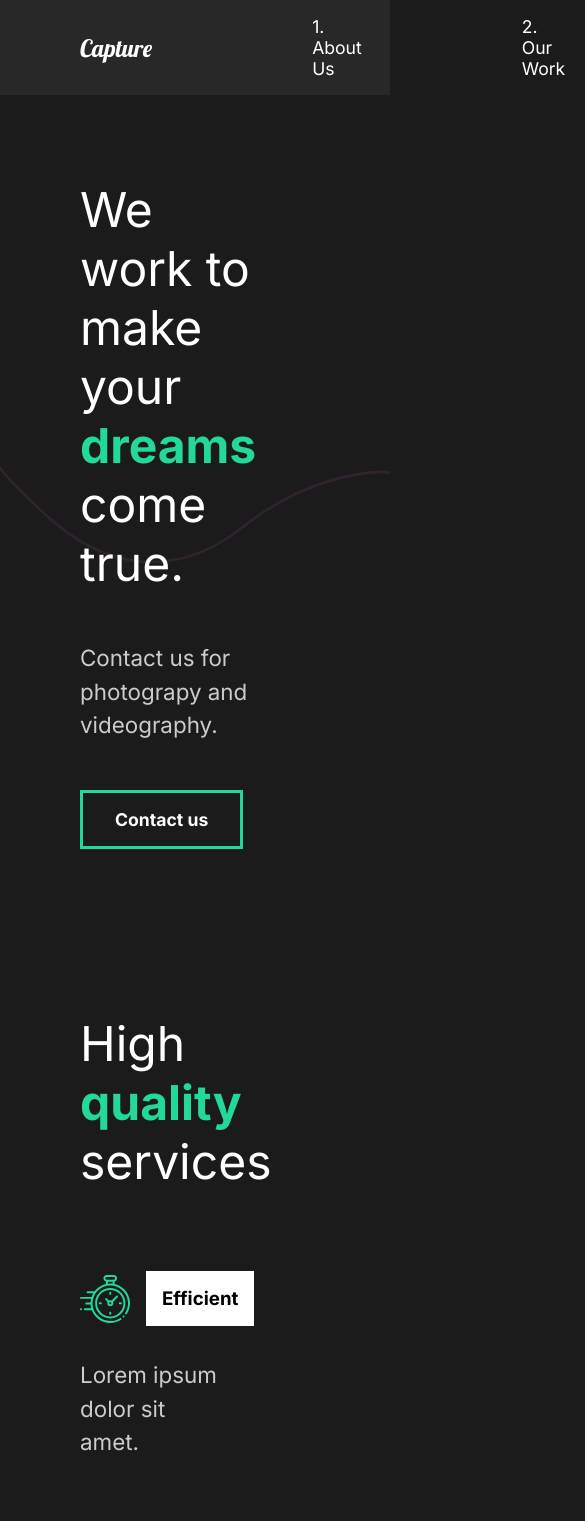
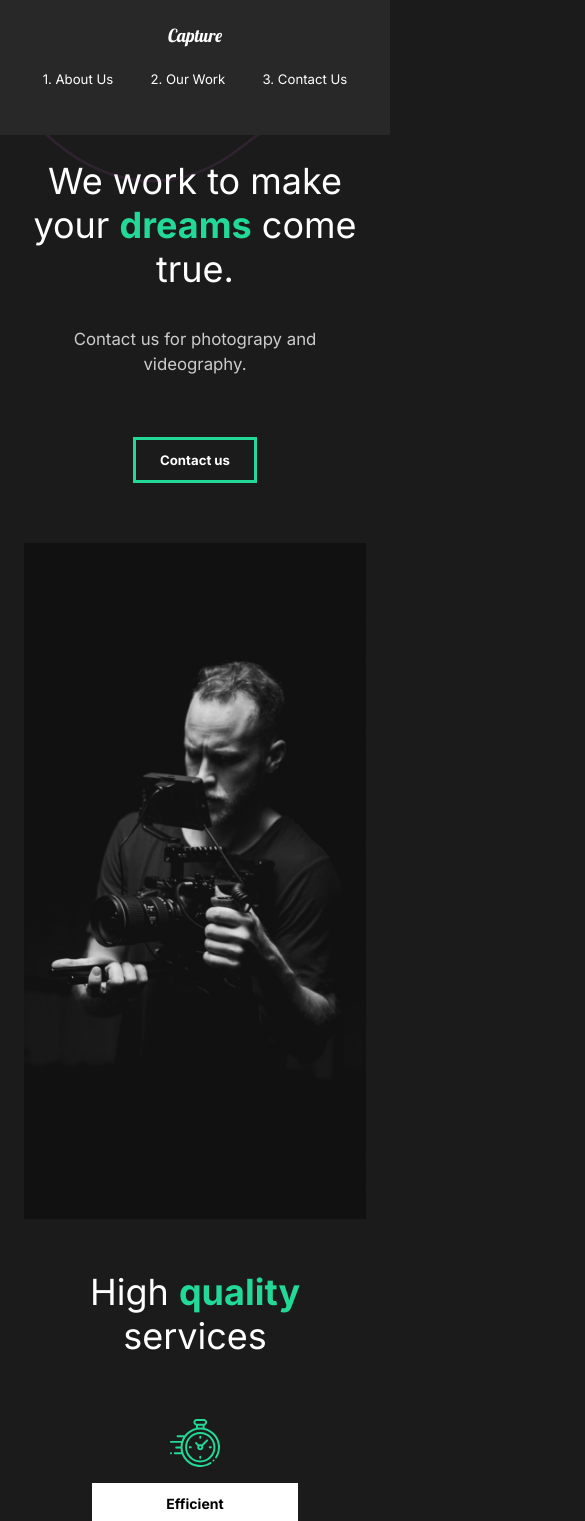
Before and after one commit to dinosantic/react_portofolio_website, a React (Create React App) app in the folder portofolio/: page / in a window 390 px wide. Shown: the top 1521 px of the page, 585 px wide, since content can reach past the window. Built offline with nearby package versions, Linux system fonts and the light colour scheme.

Commit message:
responsive design

```diff
--- a/portofolio/src/components/AboutSection.js
+++ b/portofolio/src/components/AboutSection.js
@@ -6,7 +6,7 @@ import { About, Description, Hide, Image } from "../styles";
 //Framer Motion
 import { motion } from "framer-motion";
 import { titleAnim, fade, photoAnim } from "../animation";
-//
+//svg line
 import Wave from "./Wave";
 
 const AboutSection = () => {
--- a/portofolio/src/components/GlobalStyle.js
+++ b/portofolio/src/components/GlobalStyle.js
@@ -1,4 +1,4 @@
-import { createGlobalStyle } from "styled-components"
+import { createGlobalStyle } from "styled-components";
 
 const GlobalStyle = createGlobalStyle`
 
@@ -6,6 +6,11 @@ const GlobalStyle = createGlobalStyle`
     margin: 0;
     padding: 0;
     box-sizing: border-box;
+}
+html {
+    @media (max-width: 1700px) {
+        font-size: 75%;
+    }
 }
 body {
     background: #1b1b1b;
@@ -51,6 +56,6 @@ p {
     font-size: 1.4rem;
     line-height: 150%;
 }
-`
+`;
 
-export default GlobalStyle
+export default GlobalStyle;
--- a/portofolio/src/components/Nav.js
+++ b/portofolio/src/components/Nav.js
@@ -42,15 +42,28 @@ const StyledNav = styled.nav`
   ul {
     display: flex;
     list-style: none;
+    li {
+      padding-left: 10rem;
+      position: relative;
+    }
   }
   #logo {
     font-size: 1.5rem;
     font-family: "Lobster", cursive;
     font-weight: lighter;
   }
-  li {
-    padding-left: 10rem;
-    position: relative;
+
+  @media (max-width: 1300px) {
+    flex-direction: column;
+    padding: 2rem 0;
+    ul {
+      padding: 2rem;
+      justify-content: space-around;
+      width: 100%;
+      li {
+        padding-left: 0;
+      }
+    }
   }
 `;
 export default Nav;
--- a/portofolio/src/components/ServicesSection.js
+++ b/portofolio/src/components/ServicesSection.js
@@ -72,13 +72,23 @@ const Services = styled(About)`
     width: 70%;
     padding: 2rem 0rem 4rem 0rem;
   }
+  @media (max-width: 1300px) {
+    p {
+      width: 100%;
+    }
+  }
 `;
 const Cards = styled.div`
   display: flex;
   flex-wrap: wrap;
+  @media (max-width: 768px) {
+    justify-content: center;
+    display: block;
+  }
 `;
 const Card = styled.div`
-  flex-basis: 15rem;
+  //flex-basis: 15rem;
+  width: 50%;
   .icon {
     display: flex;
     align-items: center;
@@ -89,5 +99,31 @@ const Card = styled.div`
       padding: 1rem;
     }
   }
+  @media (max-width: 1300px) {
+    .icon {
+      justify-content: center;
+    }
+  }
+  @media (max-width: 1024px) {
+    .icon {
+      justify-content: center;
+      display: block;
+    }
+  }
+  @media (max-width: 768px) {
+    width: 100%;
+    .icon {
+      display: block;
+      h3 {
+        margin-left: 0;
+        width: 60%;
+        text-align: center;
+        margin: 0 auto;
+      }
+      img {
+        margin-bottom: 1rem;
+      }
+    }
+  }
 `;
 export default ServicesSection;
--- a/portofolio/src/components/Wave.js
+++ b/portofolio/src/components/Wave.js
@@ -27,4 +27,7 @@ const WaveSvg = styled.svg`
   position: absolute;
   left: 0;
   z-index: 1;
+  @media (max-width: 1300px) {
+    top: 10%;
+  }
 `;
--- a/portofolio/src/pages/ContactUs.js
+++ b/portofolio/src/pages/ContactUs.js
@@ -47,6 +47,12 @@ const ContactStyle = styled(motion.div)`
   padding: 5rem;
   color: #353535;
   min-height: 90vh;
+  @media (max-width: 1024px) {
+    padding: 2rem;
+    h2 {
+      font-size: 2rem;
+    }
+  }
 `;
 const Title = styled.div`
   margin-bottom: 4rem;
@@ -57,6 +63,10 @@ const Circle = styled.div`
   width: 3rem;
   height: 3rem;
   background: #353535;
+  @media (max-width: 1024px) {
+    width: 1rem;
+    height: 1rem;
+  }
 `;
 const Social = styled(motion.div)`
   display: flex;
--- a/portofolio/src/pages/MovieDetails.js
+++ b/portofolio/src/pages/MovieDetails.js
@@ -76,6 +76,11 @@ const Awards = styled.div`
   margin: 5rem;
   align-items: center;
   justify-content: space-around;
+  @media (max-width: 1024px) {
+    flex-direction: column;
+    margin: 2rem;
+    align-items: baseline;
+  }
 `;
 const ImageDisplay = styled.div`
   min-height: 50vh;
@@ -109,5 +114,8 @@ const StyledAward = styled.div`
   p {
     padding: 2rem 0;
   }
+  @media (max-width: 1024px) {
+    padding: 0;
+  }
 `;
 export default MovieDetails;
--- a/portofolio/src/pages/OurWork.js
+++ b/portofolio/src/pages/OurWork.js
@@ -83,6 +83,9 @@ const Work = styled(motion.div)`
   h2 {
     padding: 1rem 0rem;
   }
+  @media (max-width: 1024px) {
+    padding: 2rem;
+  }
 `;
 const Movie = styled(motion.div)`
   padding-bottom: 10rem;
--- a/portofolio/src/styles.js
+++ b/portofolio/src/styles.js
@@ -8,6 +8,11 @@ export const About = styled(motion.div)`
   justify-content: space-between;
   padding: 5rem;
   color: white;
+  @media (max-width: 1300px) {
+    display: block;
+    padding: 2rem;
+    text-align: center;
+  }
 `;
 export const Description = styled.div`
   flex: 1;
@@ -15,6 +20,12 @@ export const Description = styled.div`
   z-index: 2;
   h2 {
     font-weight: lighter;
+  }
+  @media (max-width: 1300px) {
+    padding: 0;
+    button {
+      margin: 2rem 0 5rem 0;
+    }
   }
 `;
 export const Image = styled.div`
```
